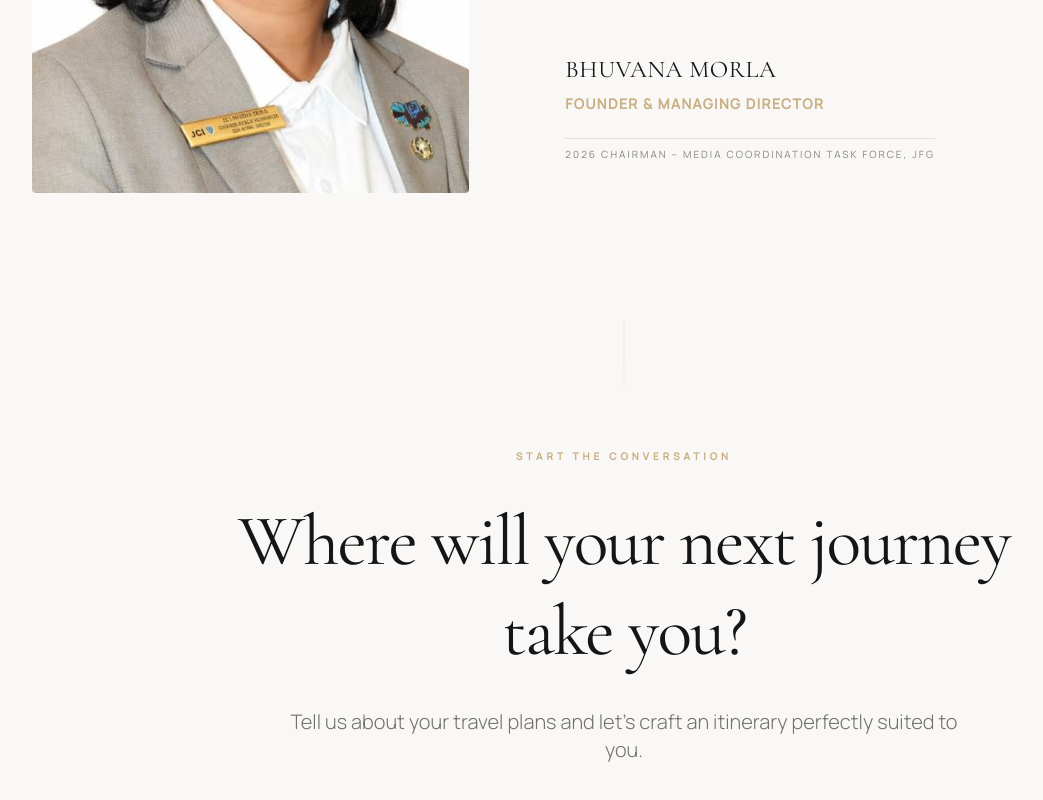
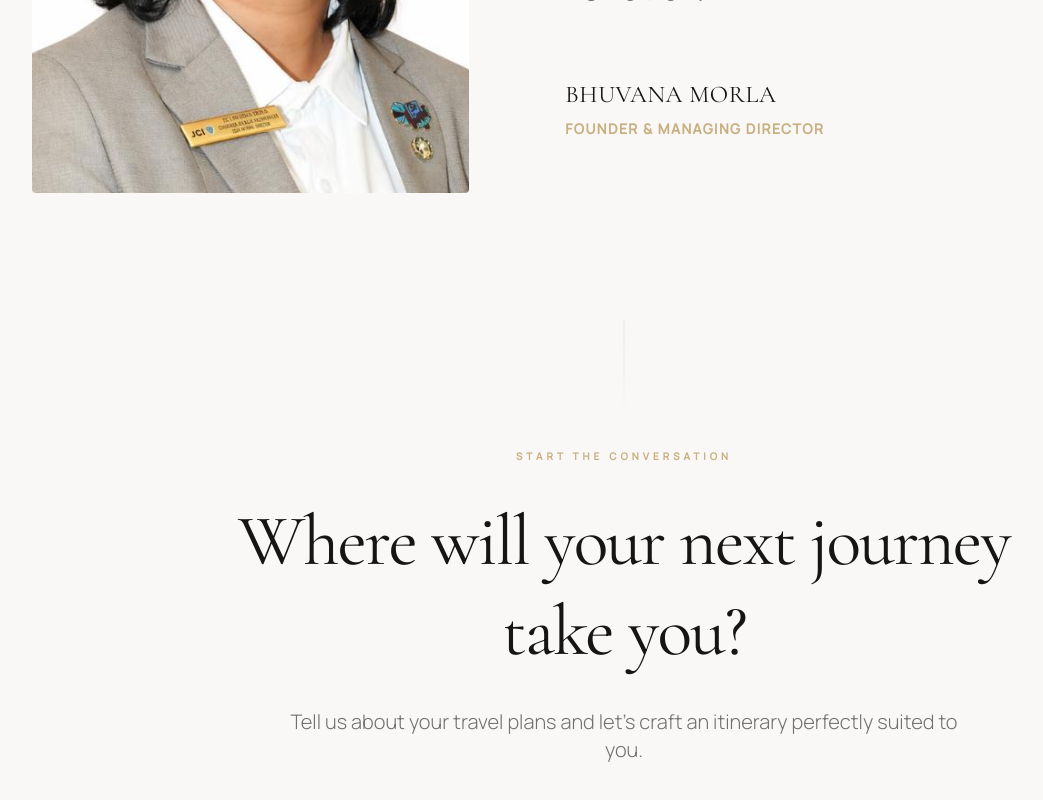
Before and after one commit to harshithapoojari123/Lavish-holidays, a React (Vite) app: page / in a window 1280 px wide. Shown: the part 4710-5510 px from the top of the page, without its empty margins (16-1059 px from the left). Built offline with nearby package versions, Linux system fonts and the light colour scheme.

Commit message:
Remove founder credentials

```diff
--- a/src/data/business.js
+++ b/src/data/business.js
@@ -4,7 +4,7 @@ export const business = {
   founder: {
     name: "Bhuvana Morla",
     designation: "Founder & Managing Director",
-    credentials: "2026 Chairman – Media Coordination Task Force, JFG",
+
     bio: "With a profound passion for exploring the world's most breathtaking destinations, Bhuvana Morla established Lavish Holidays to transform how discerning travelers experience the globe. Her vision is rooted in the belief that every journey should be as unique as the traveler themselves, crafted with meticulous attention to detail and an unwavering commitment to excellence.",
     image: "/founder.png"
   },
--- a/src/pages/Founder.jsx
+++ b/src/pages/Founder.jsx
@@ -64,9 +64,6 @@ export default function Founder() {
               <p className="text-sm font-semibold tracking-widest uppercase text-brand-gold">
                 {business.founder.designation}
               </p>
-              <p className="text-[10px] tracking-[0.2em] uppercase text-brand-charcoal/50 pt-2 border-t border-brand-charcoal/10 inline-block mt-4">
-                {business.founder.credentials}
-              </p>
             </motion.div>
           </div>
 
```
